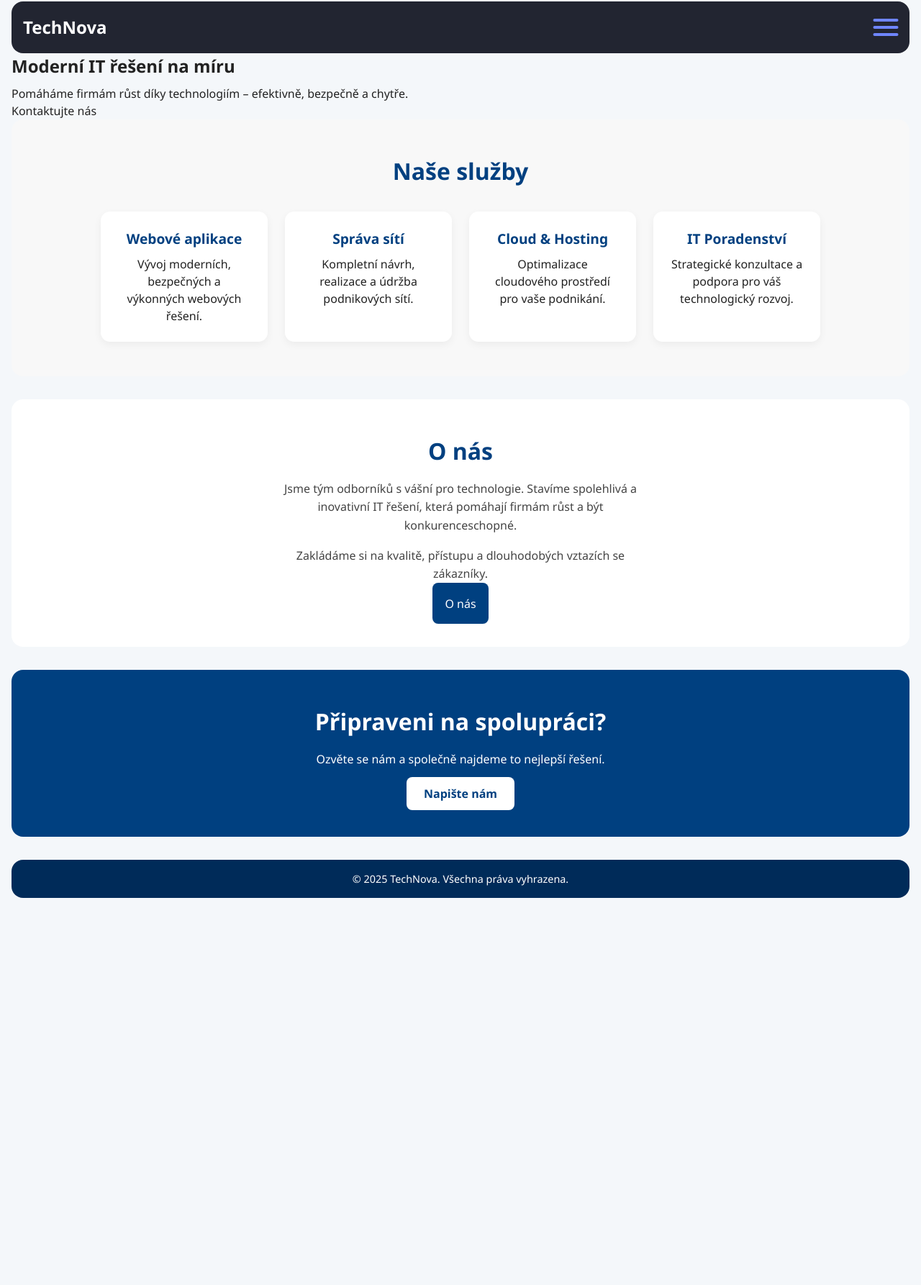
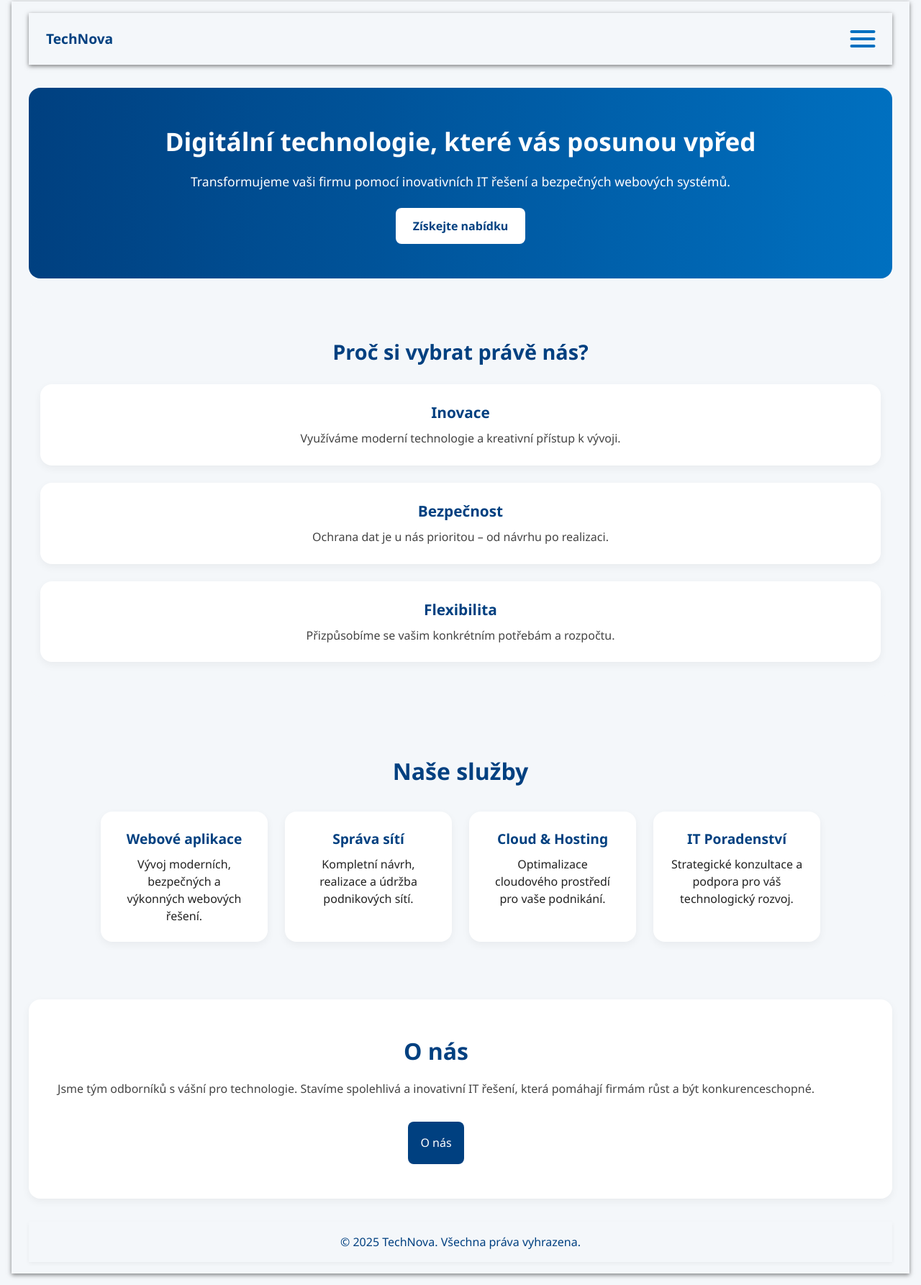
Before and after one commit to pslib-cz/2024-p2b-web-projekt-tomasecek, a website built with Vite: page index.html in a window 1280 px wide. Shown: the part 14-1800 px from the top of the page at 72% size. Before the commit the page ends 1278 px from the top, so only its background shows below. Built offline with nearby package versions, Linux system fonts and the light colour scheme.

Commit message:
pridan hamburger, light a dark mode

```diff
--- a/index.html
+++ b/index.html
@@ -5,16 +5,16 @@
   <meta name="viewport" content="width=device-width, initial-scale=1.0" />
   <title>TechNova</title>
 
-  <!-- Stylové soubory -->
+
   <link rel="stylesheet" href="src/general.css" />
   <link rel="stylesheet" href="src/header.css" />
+  <link rel="stylesheet" href="src/hamburger.css" />
   <link rel="stylesheet" href="src/main.css" />
   <link rel="stylesheet" href="src/footer.css" />
-  <link rel="stylesheet" href="src/hamburger.css"/>
 </head>
 
+<body>
   <header>
-
     <div class="off-screen-menu">
       <ul>
         <li><a href="/index.html">Domů</a></li>
@@ -22,13 +22,24 @@
         <li><a href="./onas/o-nas.html">O nás</a></li>
         <li><a href="./galerie/galerie.html">Galerie</a></li>
         <li><a href="./kontakt/kontakt.html">Kontakt</a></li>
+        <div class="theme-toggle-wrapper">
+          <li class="theme-toggle-container">
+            <label class="theme-toggle">
+              <input type="checkbox" id="themeToggle" />
+              <span class="slider">
+                <img src="public/icons/sun.svg" alt="Light mode" class="icon sun" />
+                <img src="public/icons/moon-fill.svg" alt="Dark mode" class="icon moon" />
+              </span>
+            </label>
+          </li>
+
+        </div>
       </ul>
     </div>
 
+    <header>
       <nav>
         <div class="logo">TechNova</div>
-
-
         <div class="ham-menu">
           <span></span>
           <span></span>
@@ -38,17 +49,37 @@
     </header>
 
 
+  <main>
 
-  <main>
+    <!-- HERO -->
     <section class="hero">
       <div class="hero-inner">
-        <h1>Moderní IT řešení na míru</h1>
-        <p>Pomáháme firmám růst díky technologiím – efektivně, bezpečně a chytře.</p>
-        <a href="./kontakt/kontakt.html" class="btn">Kontaktujte nás</a>
+        <h1>Digitální technologie, které vás posunou vpřed</h1>
+        <p>Transformujeme vaši firmu pomocí inovativních IT řešení a bezpečných webových systémů.</p>
+        <a href="./kontakt/kontakt.html" class="btn">Získejte nabídku</a>
       </div>
     </section>
 
-    <!-- Sekce: Služby -->
+    <!-- BENEFITY -->
+    <section class="benefits">
+      <h2>Proč si vybrat právě nás?</h2>
+      <div class="benefit-list">
+        <div class="benefit">
+          <h3>Inovace</h3>
+          <p>Využíváme moderní technologie a kreativní přístup k vývoji.</p>
+        </div>
+        <div class="benefit">
+          <h3>Bezpečnost</h3>
+          <p>Ochrana dat je u nás prioritou – od návrhu po realizaci.</p>
+        </div>
+        <div class="benefit">
+          <h3>Flexibilita</h3>
+          <p>Přizpůsobíme se vašim konkrétním potřebám a rozpočtu.</p>
+        </div>
+      </div>
+    </section>
+
+    <!-- SLUŽBY -->
     <section class="services">
       <h2>Naše služby</h2>
       <div class="services-grid">
@@ -71,7 +102,7 @@
       </div>
     </section>
 
-    <!-- Sekce: O nás -->
+    <!-- O NÁS -->
     <section class="about">
       <div class="about-inner">
         <div class="about-text">
@@ -80,24 +111,12 @@
             Jsme tým odborníků s vášní pro technologie.
             Stavíme spolehlivá a inovativní IT řešení, která pomáhají firmám růst a být konkurenceschopné.
           </p>
-          <p>
-            Zakládáme si na kvalitě, přístupu a dlouhodobých vztazích se zákazníky.
-          </p>
           <a href="./onas/o-nas.html" class="o-nas-btn">O nás</a>
         </div>
       </div>
     </section>
-
-
-    <section class="contact-cta">
-      <h2>Připraveni na spolupráci?</h2>
-      <p>Ozvěte se nám a společně najdeme to nejlepší řešení.</p>
-      <a href="./kontakt/kontakt.html" class="btn">Napište nám</a>
-    </section>
   </main>
-
-
-  <footer>
+  <footer class="footer-text">
     <p>&copy; 2025 TechNova. Všechna práva vyhrazena.</p>
   </footer>
 
--- a/src/footer.css
+++ b/src/footer.css
@@ -1,8 +1,14 @@
 footer {
-  background-color: #002b59;
-  color: white;
+
+  top: 0;
+  z-index: 1000;
+  width: 100%;
+  padding: 1rem 1.5rem;
+  box-shadow: 0 2px 6px rgba(0, 0, 0, 0.05);
   text-align: center;
-  padding: 1rem;
-  border-radius: 1rem;
-  font-size: 0.9rem;
 }
+
+
+.footer-text{
+  color: var(--clr-primary);
+}
--- a/src/general.css
+++ b/src/general.css
@@ -1,3 +1,30 @@
+:root {
+  --clr-primary: #004080;
+  --clr-primary-dark: #002b59;
+  --clr-accent: #0070c0;
+  --clr-light: #f4f7fa;
+  --clr-white: #ffffff;
+  --clr-text: #222;
+  --clr-text-light: #444;
+
+  --radius: 1rem;
+  --section-padding: 3rem 1rem;
+  --box-shadow: 0 4px 12px rgba(0, 0, 0, 0.05);
+  --transition: 0.3s ease;
+}
+
+:root[data-theme="dark"] {
+  --clr-primary: #93c5fd;
+  --clr-primary-dark: #1e293b;
+  --clr-accent: #3b82f6;
+  --clr-light: #1e1e1e;
+  --clr-white: #121212;
+  --clr-text: #e2e2e2;
+  --clr-text-light: #cbd5e1;
+  --box-shadow: 0 4px 12px rgba(255, 255, 255, 0.05);
+}
+
+
 * {
   margin: 0;
   padding: 0;
@@ -8,8 +35,8 @@
   font-family: 'Segoe UI', sans-serif;
   font-size: 16px;
   line-height: 1.5;
-    background-color: #f4f7fa;
-    color: #222;
+  background-color: var(--clr-light);
+  color: var(--clr-text);
   padding: 1rem;
 }
 
--- a/src/hamburger.css
+++ b/src/hamburger.css
@@ -1,6 +1,6 @@
 
 .off-screen-menu {
-    background-color: rgb(34, 37, 49);
+    background-color: var(--clr-primary-dark);
     height: 100vh;
     width: 100%;
     max-width: 450px;
@@ -13,7 +13,7 @@
     justify-content: center;
     text-align: center;
     font-size: 1.8rem;
-    transition: 0.3s ease;
+    transition: var(--transition);
     z-index: 1000;
   }
 
@@ -32,33 +32,30 @@
   }
 
   .off-screen-menu a {
-    color: white;
+    color: var(--clr-white);
     text-decoration: none;
     font-weight: bold;
   }
-
 
   .ham-menu {
     height: 40px;
     width: 35px;
     margin-left: auto;
-    position: relative;
     cursor: pointer;
     z-index: 1100;
     position: relative;
-
   }
 
   .ham-menu span {
     height: 4px;
     width: 100%;
-    background-color: #6F86FF;
+    background-color: var(--clr-accent);
     border-radius: 25px;
     position: absolute;
     left: 50%;
     top: 50%;
     transform: translate(-50%, -50%);
-    transition: 0.3s ease;
+    transition: var(--transition);
   }
 
   .ham-menu span:nth-child(1) {
@@ -69,7 +66,7 @@
   }
 
   .ham-menu.active span {
-    background-color: white;
+    background-color: var(--clr-white);
   }
   .ham-menu.active span:nth-child(1) {
     top: 50%;
@@ -82,3 +79,73 @@
     top: 50%;
     transform: translate(-50%, -50%) rotate(-45deg);
   }
+
+  .theme-toggle-container {
+    margin-top: 2rem;
+    display: flex;
+    justify-content: center;
+  }
+
+  .theme-toggle {
+    position: relative;
+    display: inline-block;
+    width: 60px;
+    height: 30px;
+  }
+
+  .theme-toggle input {
+    opacity: 0;
+    width: 0;
+    height: 0;
+  }
+
+  .theme-toggle .slider {
+    position: absolute;
+    cursor: pointer;
+    background-color: #ccc;
+    border-radius: 30px;
+    top: 0;
+    left: 0;
+    right: 0;
+    bottom: 0;
+    transition: 0.4s;
+  }
+
+  .theme-toggle .icon {
+    position: absolute;
+    top: 5px;
+    font-size: 1rem;
+    width: 20px;
+    text-align: center;
+    transition: 0.3s ease;
+  }
+
+  .theme-toggle .sun {
+    left: 5px;
+    color: #ffd700;
+  }
+
+  .theme-toggle .moon {
+    right: 5px;
+    color: #ccc;
+  }
+
+  .theme-toggle .slider::before {
+    content: "";
+    position: absolute;
+    height: 22px;
+    width: 22px;
+    left: 4px;
+    bottom: 4px;
+    background-color:rgba(64, 88, 138, 0.384);
+    border-radius: 50%;
+    transition: 0.4s;
+  }
+
+  .theme-toggle input:checked + .slider {
+    background-color: var(--clr-accent);
+  }
+
+  .theme-toggle input:checked + .slider::before {
+    transform: translateX(30px);
+  }
--- a/src/header.css
+++ b/src/header.css
@@ -1,15 +1,21 @@
+header {
+  top: 0;
+  z-index: 1000;
+  width: 100%;
+  padding: 1rem 1.5rem;
+  box-shadow: 0 2px 6px rgba(0, 0, 0, 0.5);
+}
 
 nav {
-  width: 100%;
-  padding: 1rem;
   display: flex;
   align-items: center;
-  background-color: rgb(34, 37, 49);
-  border-radius: 1rem;
+  justify-content: space-between;
+  max-width: 1280px;
+  margin: 0 auto;
 }
 
 .logo {
-  font-size: 1.5rem;
-  color: white;
   font-weight: bold;
+  font-size: 1.2rem;
+  color: var(--clr-primary);
 }
--- a/src/main.css
+++ b/src/main.css
@@ -1,15 +1,90 @@
+
+.hero {
+  text-align: center;
+  background: linear-gradient(to right, var(--clr-primary), var(--clr-accent));
+  color: var(--clr-white);
+  padding: var(--section-padding);
+  border-radius: var(--radius);
+  margin: 2rem 0;
+}
+
+.hero h1 {
+  font-size: 2.2rem;
+  margin-bottom: 1rem;
+}
+
+.hero p {
+  font-size: 1.1rem;
+  margin-bottom: 1.5rem;
+}
+
+.hero .btn {
+  background-color: var(--clr-white);
+  color: var(--clr-primary);
+  font-weight: bold;
+  padding: 0.8rem 1.5rem;
+  border-radius: 0.5rem;
+  text-decoration: none;
+  display: inline-block;
+}
+
+/* BENEFITY */
+.benefits {
+  text-align: center;
+  padding: var(--section-padding);
+  background-color: var(--clr-light);
+  border-radius: var(--radius);
+  margin-bottom: 2rem;
+}
+
+.benefits h2 {
+  font-size: 1.8rem;
+  margin-bottom: 1.5rem;
+  color: var(--clr-primary);
+}
+
+.benefit-list {
+  display: flex;
+  flex-direction: column;
+  gap: 1.5rem;
+}
+
+.benefit {
+  background: var(--clr-white);
+  padding: 1.5rem;
+  border-radius: var(--radius);
+  box-shadow: var(--box-shadow);
+  transition: transform var(--transition);
+}
+
+.benefit:hover {
+  transform: translateY(-5px);
+}
+
+.benefit h3 {
+  font-size: 1.3rem;
+  color: var(--clr-primary);
+  margin-bottom: 0.5rem;
+}
+
+.benefit p {
+  font-size: 1rem;
+  color: var(--clr-text-light);
+  line-height: 1.6;
+}
+
+
 .services {
-  background: #f8f8f8;
-  padding: 3rem 1rem;
+  padding: var(--section-padding);
   text-align: center;
-  border-radius: 1rem;
+  border-radius: var(--radius);
   margin-bottom: 2rem;
 }
 
 .services h2 {
   font-size: 2rem;
   margin-bottom: 2rem;
-  color: #004080;
+  color: var(--clr-primary);
 }
 
 .services-grid {
@@ -21,11 +96,11 @@
 }
 
 .service {
-  background: white;
+  background: var(--clr-white);
   padding: 1.5rem;
-  border-radius: 0.8rem;
-  box-shadow: 0 4px 12px rgba(0,0,0,0.05);
-  transition: transform 0.3s ease;
+  border-radius: var(--radius);
+  box-shadow: var(--box-shadow);
+  transition: transform var(--transition);
 }
 
 .service:hover {
@@ -33,17 +108,24 @@
 }
 
 .service h3 {
-  color: #004080;
+  color: var(--clr-primary);
   font-size: 1.2rem;
   margin-bottom: 0.5rem;
 }
 
+
 .about {
-  padding: 3rem 1rem;
-  background-color: white;
-  border-radius: 1rem;
+  padding: var(--section-padding);
+  background-color: var(--clr-white);
+  border-radius: var(--radius);
   margin-bottom: 2rem;
+  box-shadow: var(--box-shadow);
+  transition: transform var(--transition);
 
+}
+
+.about:hover{
+  transform: translateY(-5px);
 }
 
 .about-inner {
@@ -52,51 +134,35 @@
   align-items: center;
   gap: 2rem;
   max-width: 1100px;
-  margin: 0 auto;
   text-align: center;
 }
-
 
 .about-text,
 .about-img {
   width: 100%;
 }
 
-.about-img img {
-  width: 100%;
-  max-width: 400px;
-  border-radius: 1rem;
-  box-shadow: 0 4px 16px rgba(0, 0, 0, 0.1);
-  display: block;
-  margin: 0 auto;
-}
-
-
 .about-text h2 {
   font-size: 2rem;
-  color: #004080;
+  color: var(--clr-primary);
   margin-bottom: 1rem;
 }
 
 .about-text p {
+  width: 100%;
   font-size: 1rem;
-  color: #444;
+  color: var(--clr-text-light);
   line-height: 1.6;
   margin-bottom: 1rem;
-  text-align: center;
-  margin-left: auto;
-  margin-right: auto;
-  width: 90%;
-  max-width: 500px;
 }
 
 
 .contact-cta {
-  background: #004080;
-  color: white;
+  background: var(--clr-primary);
+  color: var(--clr-white);
   text-align: center;
-  padding: 3rem 1rem;
-  border-radius: 1rem;
+  padding: var(--section-padding);
+  border-radius: var(--radius);
   margin-bottom: 2rem;
 }
 
@@ -111,13 +177,13 @@
 }
 
 .contact-cta .btn {
-  background: white;
-  color: #004080;
+  background: var(--clr-white);
+  color: var(--clr-primary);
   padding: 0.75rem 1.5rem;
   border-radius: 0.5rem;
   font-weight: 600;
   text-decoration: none;
-  transition: background-color 0.3s ease;
+  transition: background-color var(--transition);
 }
 
 .contact-cta .btn:hover {
@@ -125,8 +191,10 @@
 }
 
 .o-nas-btn {
-  background-color: #004080;
-  color: white;
+  background-color: var(--clr-primary);
+  color: var(--clr-white);
   padding: 1.1rem;
   border-radius: 0.5rem;
+  display: inline-block;
+  margin-top: 1rem;
 }
--- a/src/main.js
+++ b/src/main.js
@@ -2,27 +2,41 @@ document.addEventListener("DOMContentLoaded", () => {
   const hamMenu = document.querySelector(".ham-menu");
   const offScreenMenu = document.querySelector(".off-screen-menu");
   const closeBtn = document.getElementById("closeMenu");
+  const themeToggle = document.getElementById("themeToggle");
 
   if (hamMenu) {
     hamMenu.addEventListener("click", () => {
       hamMenu.classList.toggle("active");
       offScreenMenu?.classList.toggle("active");
+
+
+      if (offScreenMenu?.classList.contains("active")) {
+        document.body.style.overflow = "hidden";
+      } else {
+        document.body.style.overflow = "";
+      }
     });
   }
+
 
   if (closeBtn) {
     closeBtn.addEventListener("click", () => {
       hamMenu.classList.remove("active");
       offScreenMenu?.classList.remove("active");
+      document.body.style.overflow = "";
     });
   }
+
 
   offScreenMenu?.querySelectorAll("a").forEach(link => {
     link.addEventListener("click", () => {
       hamMenu.classList.remove("active");
       offScreenMenu.classList.remove("active");
+      document.body.style.overflow = "";
     });
-  })
+  });
+
+
   if (window.Swiper) {
     const swiper = new Swiper(".swiper", {
       slidesPerView: 1,
@@ -35,6 +49,7 @@ document.addEventListener("DOMContentLoaded", () => {
     });
   }
 
+
   const lightGalleryContainer = document.getElementById("lightgallery");
   if (lightGalleryContainer && window.lightGallery) {
     lightGallery(lightGalleryContainer, {
@@ -43,4 +58,20 @@ document.addEventListener("DOMContentLoaded", () => {
       speed: 500,
     });
   }
+
+
+  if (localStorage.getItem("theme") === "dark") {
+    document.documentElement.setAttribute("data-theme", "dark");
+    if (themeToggle) themeToggle.checked = true;
+  }
+
+  themeToggle?.addEventListener("change", () => {
+    if (themeToggle.checked) {
+      document.documentElement.setAttribute("data-theme", "dark");
+      localStorage.setItem("theme", "dark");
+    } else {
+      document.documentElement.setAttribute("data-theme", "light");
+      localStorage.setItem("theme", "light");
+    }
   });
+});
```
Also changed, not shown: kontakt/kontakt.html (+41 -14 lines), public/icons/moon-fill.svg (added), public/icons/sun.svg (added). Lines whose indentation alone changed are shown as unchanged.
